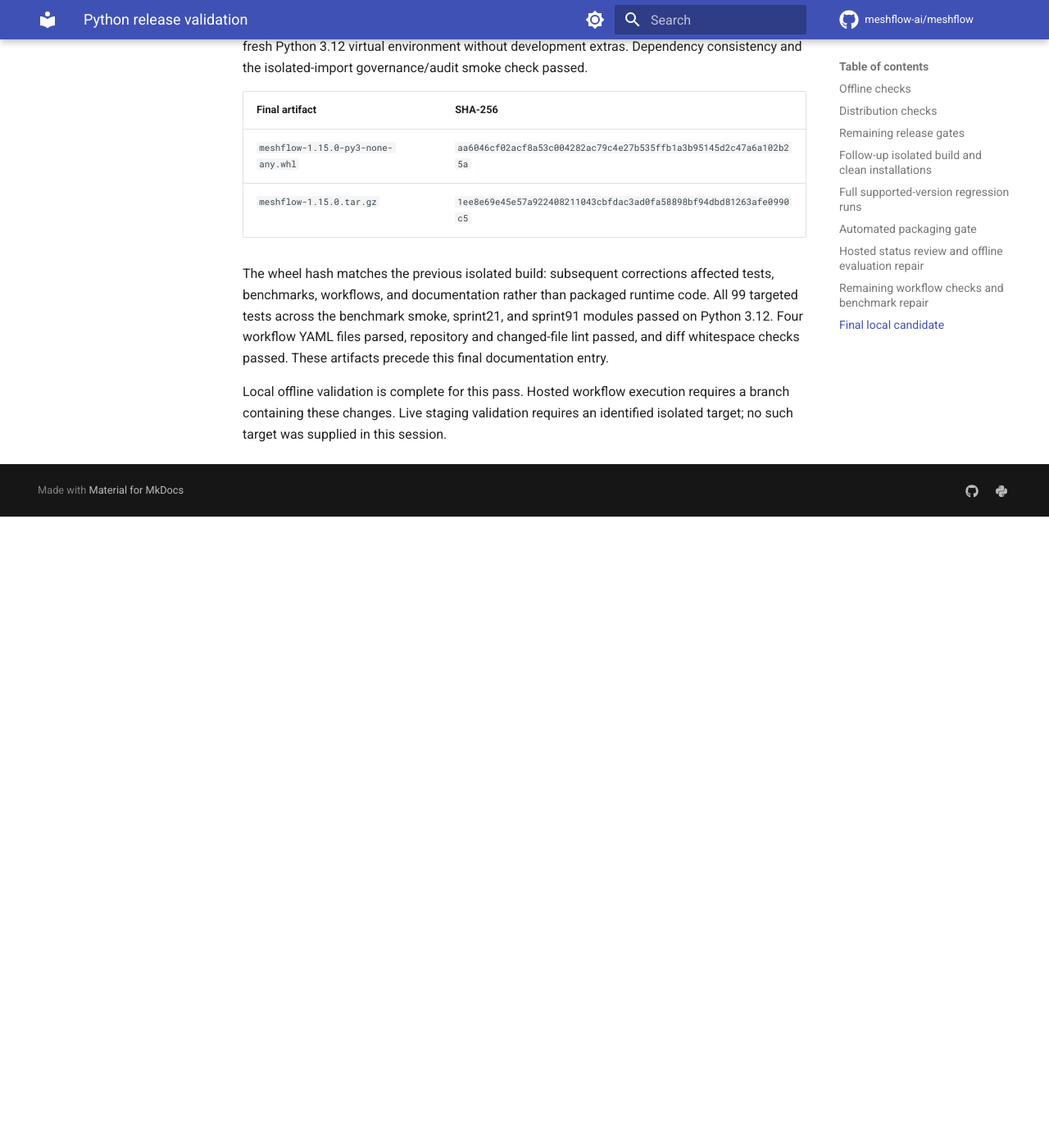
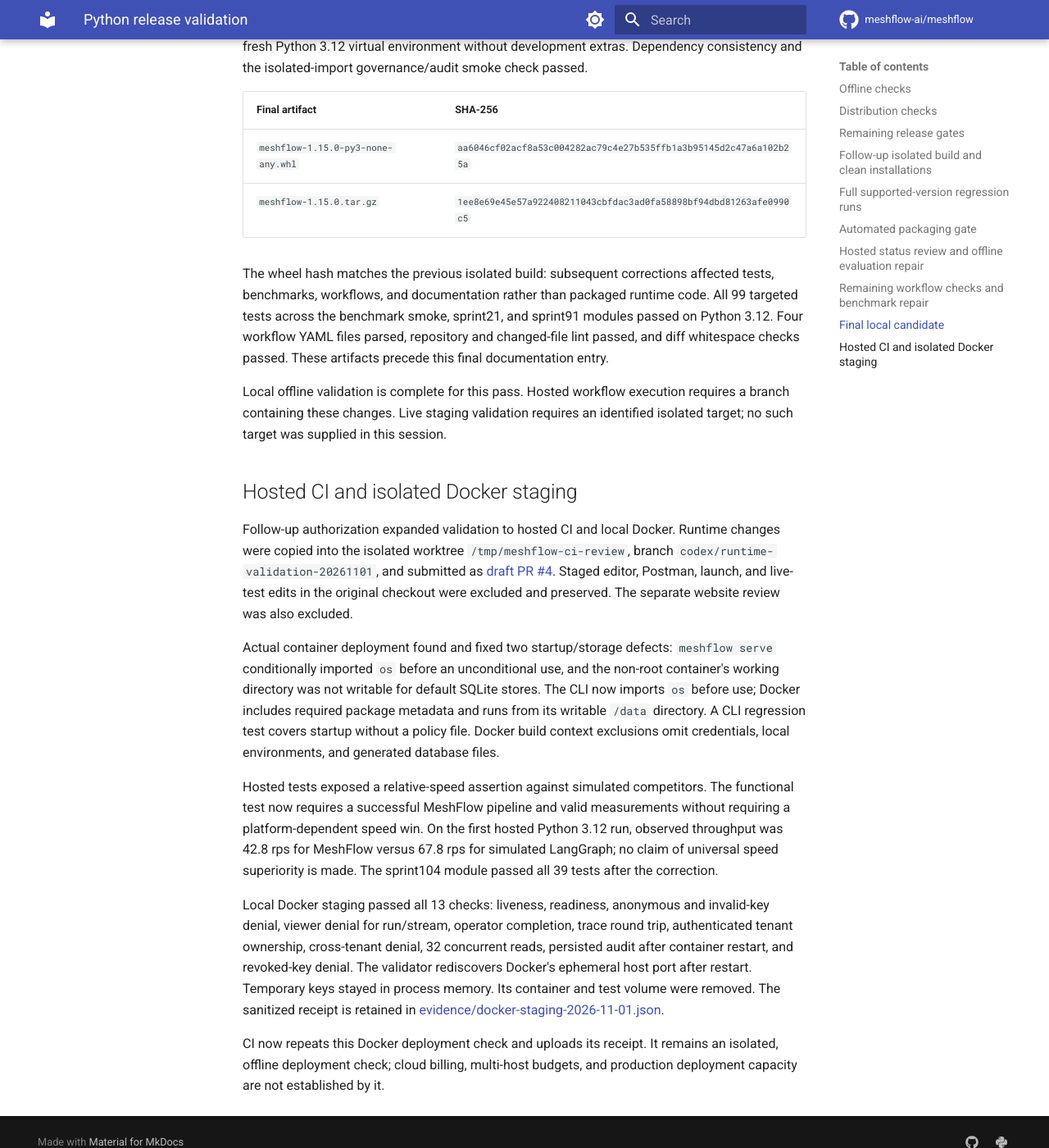
Before and after one commit to Anteneh-T-Tessema/meshflow, an MkDocs documentation site: the page built from docs/deployment/python-release-validation.md, in a window 1280 px wide and 1400 px high, scrolled down 4565 px. Shown: the whole window at 82% size. Built offline with MkDocs 1.6.1 and Material for MkDocs 9.7.7, drawn with Linux system fonts in a browser that asks for light colours; comment, search, counter and statistics services are not loaded; the version menu is left out; before the commit the page ends 5195 px from its top, so only the background shows below that.

Commit message:
ci: validate isolated Docker staging and retain deployment evidence

```diff
--- a/docs/deployment/python-release-validation.md
+++ b/docs/deployment/python-release-validation.md
@@ -194,3 +194,40 @@
 Local offline validation is complete for this pass. Hosted workflow execution
 requires a branch containing these changes. Live staging validation requires an
 identified isolated target; no such target was supplied in this session.
+
+## Hosted CI and isolated Docker staging
+
+Follow-up authorization expanded validation to hosted CI and local Docker.
+Runtime changes were copied into the isolated worktree
+`/tmp/meshflow-ci-review`, branch `codex/runtime-validation-20261101`, and
+submitted as [draft PR #4](https://github.com/Anteneh-T-Tessema/meshflow/pull/4).
+Staged editor, Postman, launch, and live-test edits in the original checkout
+were excluded and preserved. The separate website review was also excluded.
+
+Actual container deployment found and fixed two startup/storage defects:
+`meshflow serve` conditionally imported `os` before an unconditional use, and
+the non-root container's working directory was not writable for default SQLite
+stores. The CLI now imports `os` before use; Docker includes required package
+metadata and runs from its writable `/data` directory. A CLI regression test
+covers startup without a policy file. Docker build context exclusions omit
+credentials, local environments, and generated database files.
+
+Hosted tests exposed a relative-speed assertion against simulated competitors.
+The functional test now requires a successful MeshFlow pipeline and valid
+measurements without requiring a platform-dependent speed win. On the first
+hosted Python 3.12 run, observed throughput was 42.8 rps for MeshFlow versus
+67.8 rps for simulated LangGraph; no claim of universal speed superiority is
+made. The sprint104 module passed all 39 tests after the correction.
+
+Local Docker staging passed all 13 checks: liveness, readiness, anonymous and
+invalid-key denial, viewer denial for run/stream, operator completion, trace
+round trip, authenticated tenant ownership, cross-tenant denial, 32 concurrent
+reads, persisted audit after container restart, and revoked-key denial.
+The validator rediscovers Docker's ephemeral host port after restart. Temporary
+keys stayed in process memory. Its container and test volume were removed.
+The sanitized receipt is retained in
+[evidence/docker-staging-2026-11-01.json](evidence/docker-staging-2026-11-01.json).
+
+CI now repeats this Docker deployment check and uploads its receipt. It remains
+an isolated, offline deployment check; cloud billing, multi-host budgets, and
+production deployment capacity are not established by it.
```
Also changed, not shown: docs/deployment/evidence/docker-staging-2026-11-01.json (added, +24 -0 lines), 2 other files.
